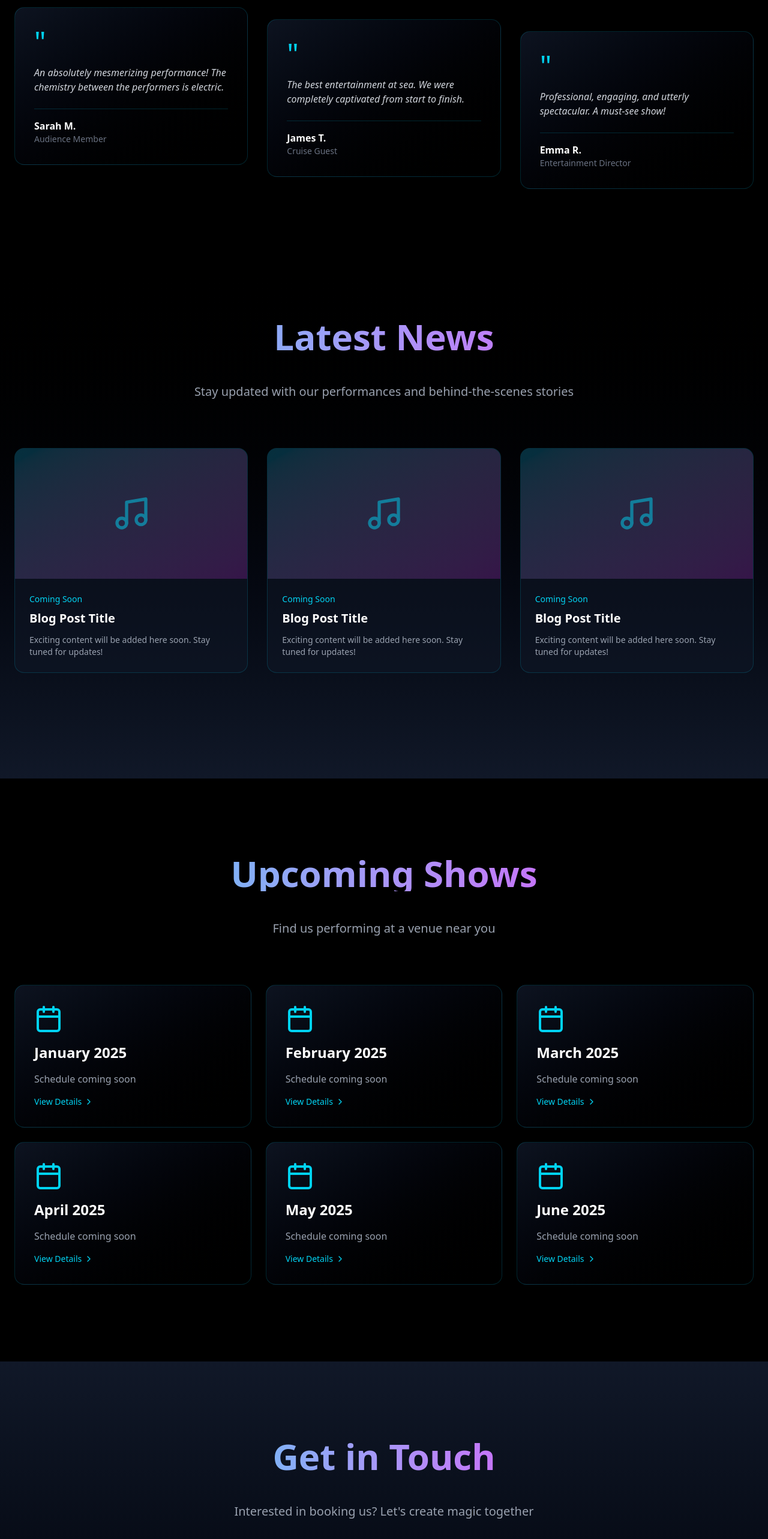
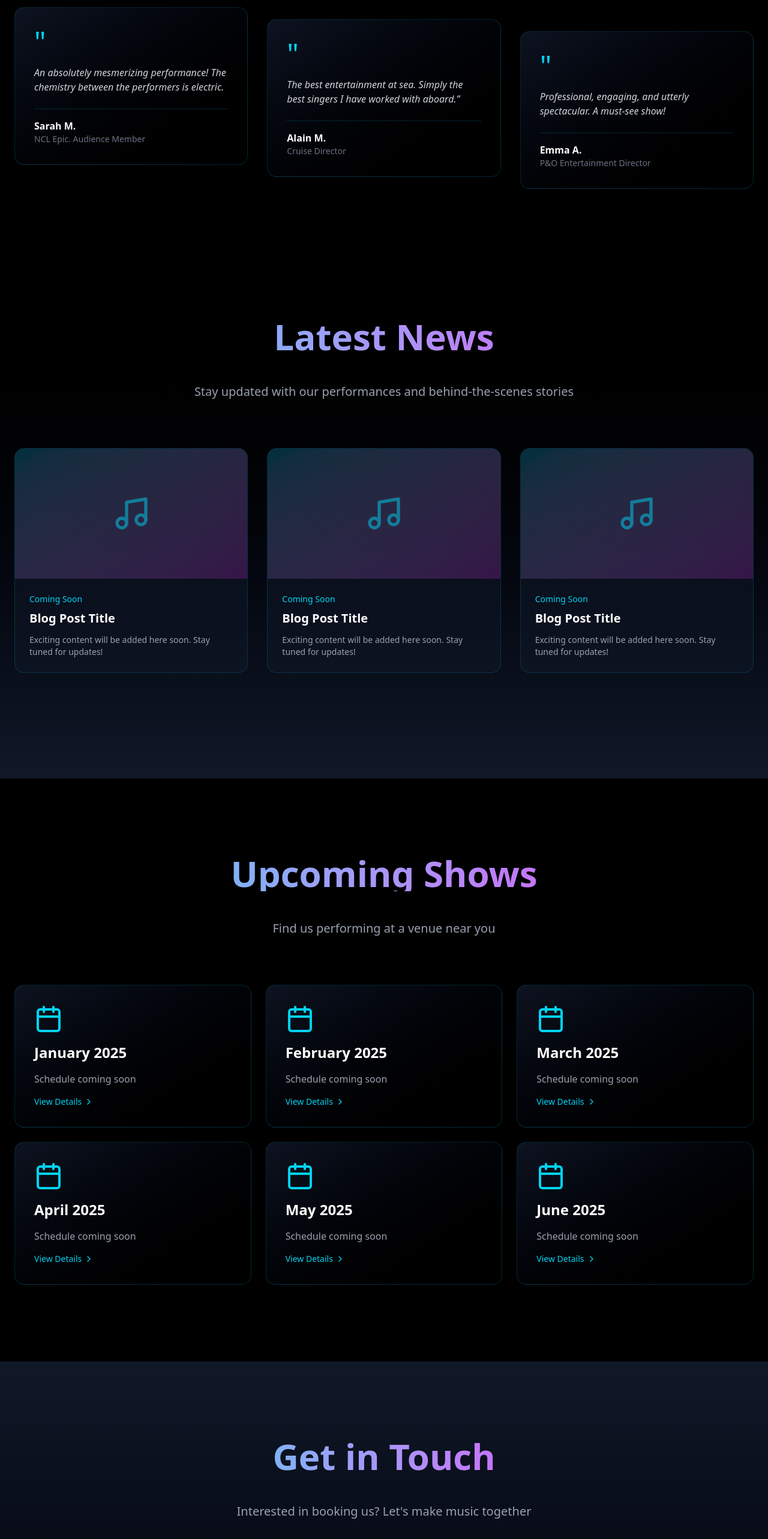
Before and after one commit to petermanchester1987/duets-website, a Next.js app: page / in a window 1280 px wide. Shown: the part 3300-5866 px from the top of the page at 60% size. Built offline with nearby package versions, Linux system fonts and the light colour scheme.

Commit message:
feat: change some text

```diff
--- a/components/DuetsWebsite.js
+++ b/components/DuetsWebsite.js
@@ -38,9 +38,9 @@ const DuetsWebsite = () => {
   ];
 
   const testimonials = [
-    { text: "An absolutely mesmerizing performance! The chemistry between the performers is electric.", author: "Sarah M.", role: "Audience Member" },
-    { text: "The best entertainment at sea. We were completely captivated from start to finish.", author: "James T.", role: "Cruise Guest" },
-    { text: "Professional, engaging, and utterly spectacular. A must-see show!", author: "Emma R.", role: "Entertainment Director" }
+    { text: "An absolutely mesmerizing performance! The chemistry between the performers is electric.", author: "Sarah M.", role: "NCL Epic. Audience Member" },
+    { text: "The best entertainment at sea. Simply the best singers I have worked with aboard.”", author: "Alain M.", role: "Cruise Director" },
+    { text: "Professional, engaging, and utterly spectacular. A must-see show!", author: "Emma A.", role: "P&O Entertainment Director" }
   ];
 
   // Auto-typing effect
@@ -465,7 +465,7 @@ const DuetsWebsite = () => {
           <h2 className="text-5xl md:text-6xl font-bold text-center mb-12 bg-gradient-to-r from-cyan-400 to-fuchsia-500 bg-clip-text text-transparent">
             Get in Touch
           </h2>
-          <p className="text-center text-gray-400 mb-20 text-xl">Interested in booking us? Let's create magic together</p>
+          <p className="text-center text-gray-400 mb-20 text-xl">Interested in booking us? Let's make music together</p>
 
           <div className="relative p-8 md:p-12 bg-gradient-to-br from-gray-900/80 to-black/80 backdrop-blur-sm border border-cyan-500/30 rounded-3xl">
             <div className="space-y-6">
```
